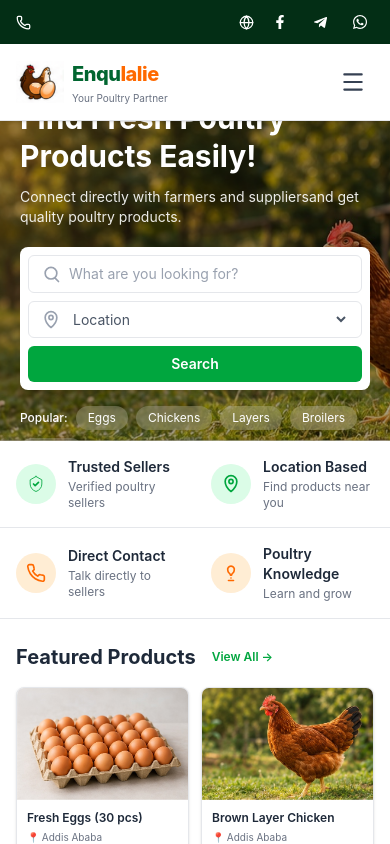
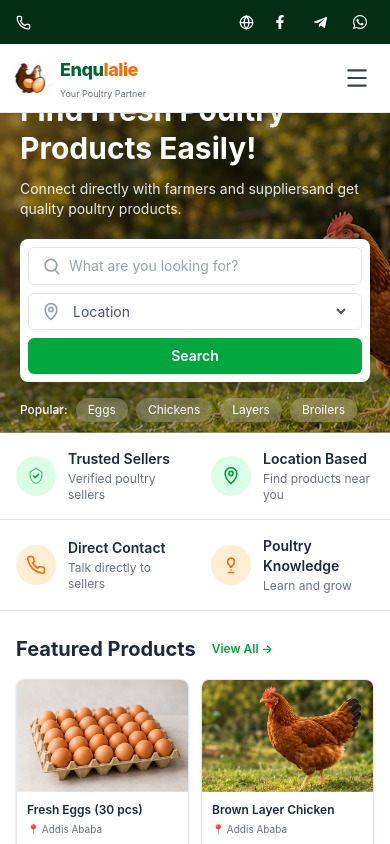
Before and after one commit to mega-gech/EthioPoultry, a React (Vite) app in the folder client/: page / in a window 390 px wide. Shown: the top 844 px of the page. Built offline with nearby package versions, Linux system fonts and the light colour scheme.

Commit message:
update nav bar

```diff
--- a/client/src/components/Navbar.tsx
+++ b/client/src/components/Navbar.tsx
@@ -107,10 +107,10 @@ function Navbar() {
 
   return (
     <nav className="sticky top-0 z-50 border-b border-gray-200 bg-white/95 shadow-sm backdrop-blur-md">
-      <div className="mx-auto max-w-7xl px-4 sm:px-6 lg:px-8">
+     <div className="mx-auto w-full max-w-7xl px-3 sm:px-5 lg:px-6 xl:px-8">
 
         {/* Main navbar */}
-        <div className="flex min-h-[76px] items-center justify-between gap-4">
+        <div className="flex min-h-[68px] items-center justify-between gap-2 sm:min-h-[72px] lg:gap-3">
 
           {/* Brand / Logo */}
           <a
@@ -122,16 +122,16 @@ function Navbar() {
             <img
               src={logo}
               alt="Enqulalie chicken logo"
-              className="h-12 w-12 object-contain sm:h-14 sm:w-14"
+              className="h-10 w-10 shrink-0 object-contain sm:h-12 sm:w-12 lg:h-14 lg:w-14"
             />
 
             <div className="leading-tight">
-              <div className="text-xl font-extrabold tracking-tight sm:text-2xl">
+              <div className="text-lg font-extrabold tracking-tight sm:text-xl lg:text-2xl">
                 <span className="text-green-800">Enqu</span>
                 <span className="text-orange-500">lalie</span>
               </div>
 
-              <p className="mt-1 text-[10px] text-gray-500 sm:text-xs">
+               <p className="mt-1 text-[9px] text-gray-500 sm:text-[10px] lg:text-xs">
                 Your Poultry Partner
               </p>
             </div>
```
